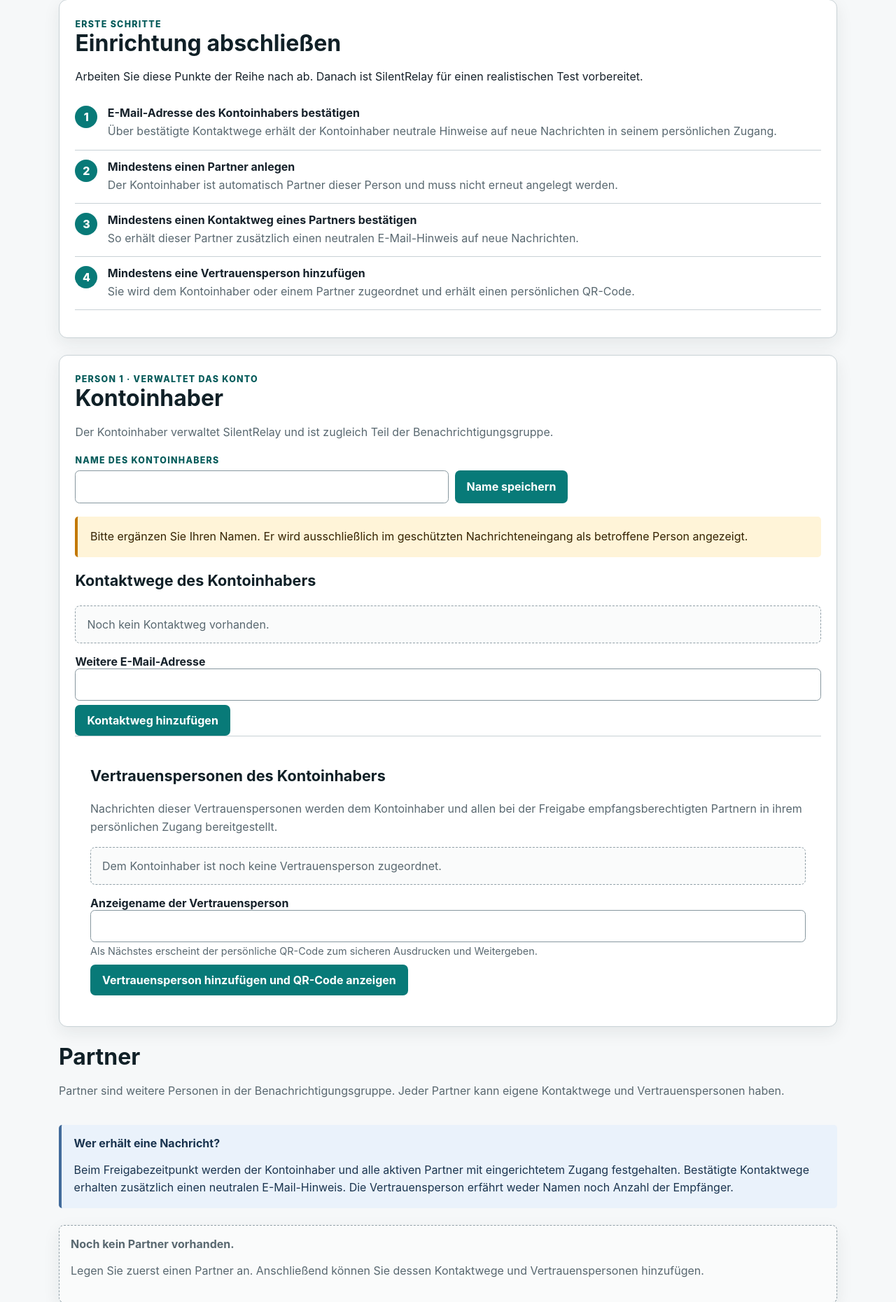
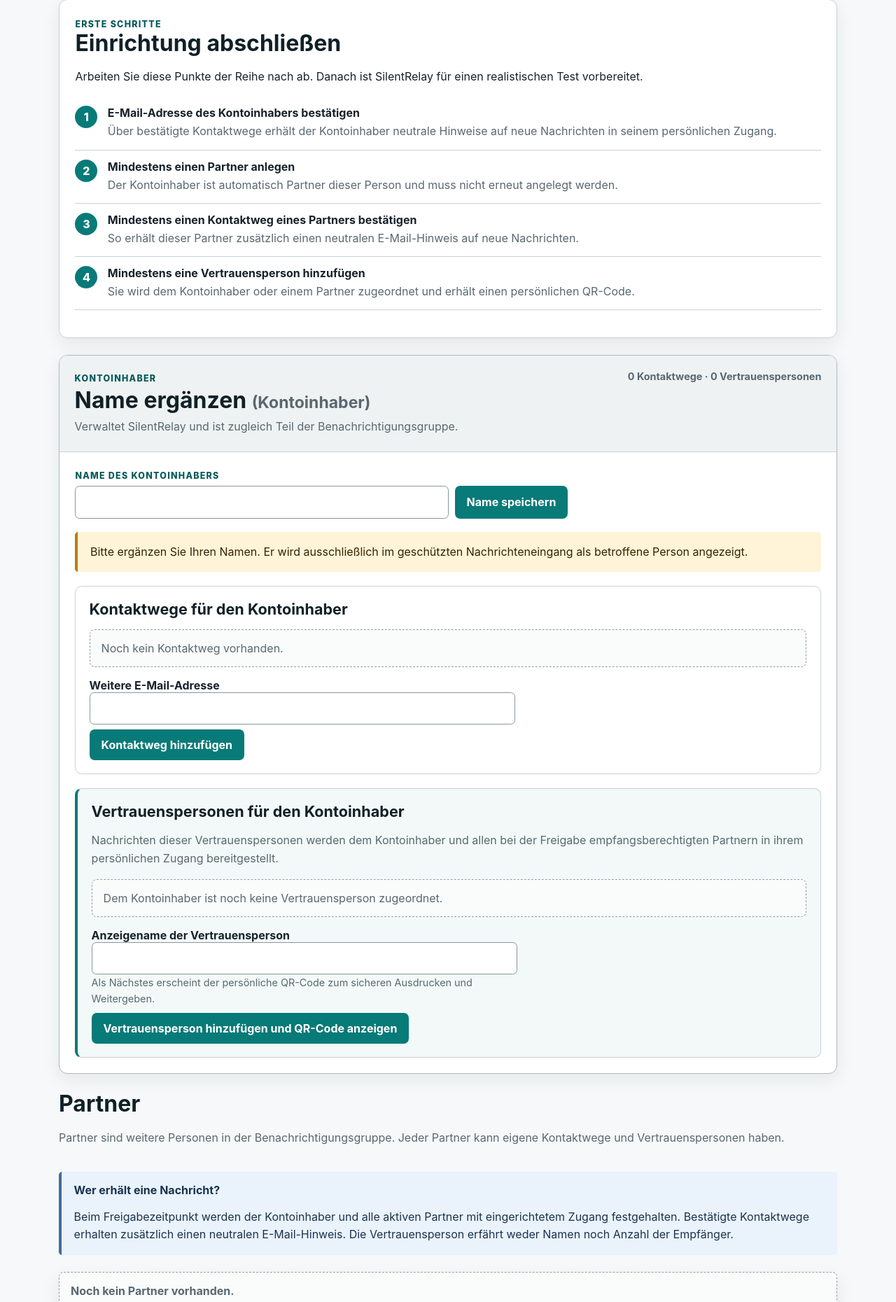
Before and after one commit to bndtblds/silent-relay, a FastAPI app: template app/templates/dashboard.html in a window 1280 px wide. Shown: the part 617-2477 px from the top of the page at 70% size. Run offline with FastAPI, Linux system fonts and the light colour scheme; the template is opened without the code that fills it, so the values that code supplies are empty; parts of the project's set-up code (start-up, migrations or seed data) failed here and were passed over.

Commit message:
Improve account person management layout

```diff
--- a/app/static/style.css
+++ b/app/static/style.css
@@ -71,6 +71,29 @@ textarea { min-height: 12rem; resize: vertical; }
 .panel, .partner-card { margin: 1.5rem 0; border: 1px solid var(--border); border-radius: .75rem; background: var(--surface); box-shadow: var(--shadow); }
 .panel { padding: 1.4rem; }
 .partner-card { overflow: hidden; }
+.person-card { border-color: #aebbc0; }
+.person-header { display: flex; align-items: flex-start; justify-content: space-between; gap: 1rem; padding: 1.35rem; background: var(--surface-muted); }
+.owner-card > .person-header { margin: -1.4rem -1.4rem 1.4rem; border-bottom: 1px solid var(--border); border-radius: .7rem .7rem 0 0; }
+.person-header h2 { margin: .25rem 0 .35rem; }
+.person-header h2 span, .person-header strong span { color: var(--muted); font-size: .72em; font-weight: 700; }
+.person-header p { margin: 0; color: var(--muted); }
+.person-summary { flex: 0 0 auto; color: var(--muted); font-size: .9rem; font-weight: 700; }
+.partner-card > summary.person-header { cursor: pointer; }
+.partner-card > summary.person-header > span:first-child { min-width: 0; }
+.partner-card > summary.person-header strong { display: block; margin: .2rem 0; color: #102027; font-size: 1.4rem; }
+.partner-card > summary.person-header small { display: block; color: var(--muted); font-weight: 650; }
+.partner-card[open] > summary.person-header { border-bottom: 1px solid var(--border); }
+.person-card-body { padding: 0 1.35rem 1.35rem; }
+.person-section { margin-top: 1.25rem; padding: 1.2rem; border: 1px solid var(--border); border-radius: .6rem; background: #fff; }
+.person-section h3 { margin: 0 0 .4rem; }
+.person-section > p { color: var(--muted); }
+.trusted-section { border-left: .3rem solid var(--accent); background: #f3f9f8; }
+.management-details { margin-bottom: 0; padding-top: .8rem; border-top: 1px solid var(--border); }
+.partner-management { margin: 1.25rem 0 0; padding: 1rem 1.2rem; border: 1px solid var(--border); border-radius: .6rem; background: var(--surface-muted); }
+.management-action { margin-top: 1rem; padding-top: .25rem; }
+.management-action + .management-action { padding-top: 1rem; border-top: 1px solid var(--border); }
+.management-action h3 { margin: 0 0 .25rem; font-size: 1.05rem; }
+.management-action p { margin: 0 0 .8rem; color: var(--muted); }
 .partner-header { display: flex; align-items: flex-start; justify-content: space-between; gap: 1rem; padding: 1.35rem; background: var(--surface-muted); }
 .partner-header h3 { margin: .2rem 0 0; }
 .partner-name-form { flex: 1; max-width: 44rem; }
@@ -235,6 +258,10 @@ th, td { padding: .7rem; border-bottom: 1px solid var(--border); text-align: lef
   .trusted-person-list .actions { justify-content: flex-start; }
   .settings-actions .danger-action { flex-basis: 100%; margin-left: 0; margin-top: .35rem; }
   .partner-header { align-items: flex-start; }
+  .person-header { display: block; }
+  .person-header > .badge, .person-summary { display: inline-block; margin-top: .7rem; }
+  .person-card-body { padding: 0 .8rem .8rem; }
+  .person-section { padding: 1rem; }
   .inline-edit { display: block; }
   .inline-edit button { width: 100%; margin-top: .55rem; }
   .secret-row { align-items: flex-start; }
--- a/app/templates/dashboard.html
+++ b/app/templates/dashboard.html
@@ -32,16 +32,18 @@
 <p class="success-message"><strong>SilentRelay ist einsatzbereit.</strong> Es gibt mindestens eine Vertrauensperson und mindestens einen berechtigten Empfänger.</p>
 {% endif %}
 
-<section class="panel" id="kontoinhaber">
-  <span class="eyebrow">Person 1 · verwaltet das Konto</span>
-  <div class="section-heading"><div><h2>Kontoinhaber</h2><p>Der Kontoinhaber verwaltet SilentRelay und ist zugleich Teil der Benachrichtigungsgruppe.</p></div></div>
+<section class="panel person-card owner-card" id="kontoinhaber">
+  <header class="person-header">
+    <div><span class="eyebrow">Kontoinhaber</span><h2>{{ owner_name or "Name ergänzen" }} <span>(Kontoinhaber)</span></h2><p>Verwaltet SilentRelay und ist zugleich Teil der Benachrichtigungsgruppe.</p></div>
+    <span class="person-summary">{{ contacts|length }} Kontaktweg{{ "e" if contacts|length != 1 else "" }} · {{ owner_people|length }} Vertrauensperson{{ "en" if owner_people|length != 1 else "" }}</span>
+  </header>
   <form class="partner-name-form owner-name-form" method="post" action="/account/name"><input type="hidden" name="csrf" value="{{ csrf }}"><label for="account-owner-name"><span class="eyebrow">Name des Kontoinhabers</span></label><div class="inline-edit"><input id="account-owner-name" name="name" maxlength="200" value="{{ owner_name }}" autocomplete="name" required><button>Name speichern</button></div></form>{% if not owner_name %}<p class="warning">Bitte ergänzen Sie Ihren Namen. Er wird ausschließlich im geschützten Nachrichteneingang als betroffene Person angezeigt.</p>{% else %}<p class="form-hint">Dieser Name wird ausschließlich im geschützten Nachrichteneingang als betroffene Person angezeigt.</p>{% endif %}
-  <h3>Kontaktwege des Kontoinhabers</h3>
+  <div class="person-section"><h3>Kontaktwege für {{ owner_name or "den Kontoinhaber" }}</h3>
   <ul class="item-list">{% for c in contacts %}<li><span><strong>{{ c.value }}</strong><span class="badge {{ 'success' if c.state == 'confirmed' else 'pending' }}">{{ {"confirmed": "Bestätigt", "review_pending": "Erneute Bestätigung ausstehend", "undeliverable": "Unzustellbar", "expired": "Bestätigung abgelaufen", "initial_pending": "Bestätigung ausstehend"}[c.state] }}</span>{% if c.delivery_failed %}<small class="error">Eine E-Mail an diese Adresse war endgültig unzustellbar. Bitte bestätigen Sie die Adresse erneut oder ersetzen Sie sie.</small>{% elif c.review_expired and not c.verified %}<small class="error">Diese Adresse wurde bei der regelmäßigen Prüfung nicht rechtzeitig bestätigt und wird nicht mehr benachrichtigt.</small>{% elif c.state == "review_pending" %}<small>Der persönliche Bestätigungslink wurde automatisch an diese Adresse gesendet.</small>{% endif %}</span><span class="actions">
   {% if not c.verified %}<form method="post" action="/account/contacts/{{ c.id }}/verify"><input type="hidden" name="csrf" value="{{ csrf }}"><button class="secondary">Bestätigung erneut senden</button></form>{% endif %}
   <form method="post" action="/account/contacts/{{ c.id }}/delete"><input type="hidden" name="csrf" value="{{ csrf }}"><button class="danger" data-confirm="Möchten Sie diesen Kontaktweg wirklich löschen?">Löschen</button></form></span></li>{% else %}<li class="empty-state">Noch kein Kontaktweg vorhanden.</li>{% endfor %}</ul>
-  <form class="add-form" method="post" action="/account/contacts"><input type="hidden" name="csrf" value="{{ csrf }}"><input type="hidden" name="owner_type" value="account"><label>Weitere E-Mail-Adresse<input type="email" name="value" required></label><button>Kontaktweg hinzufügen</button></form>
-  <div class="card-section inset-section"><h3>Vertrauenspersonen des Kontoinhabers</h3><p>Nachrichten dieser Vertrauenspersonen werden dem Kontoinhaber und allen bei der Freigabe empfangsberechtigten Partnern in ihrem persönlichen Zugang bereitgestellt.</p>
+  <form class="add-form" method="post" action="/account/contacts"><input type="hidden" name="csrf" value="{{ csrf }}"><input type="hidden" name="owner_type" value="account"><label>Weitere E-Mail-Adresse<input type="email" name="value" required></label><button>Kontaktweg hinzufügen</button></form></div>
+  <div class="person-section trusted-section"><h3>Vertrauenspersonen für {{ owner_name or "den Kontoinhaber" }}</h3><p>Nachrichten dieser Vertrauenspersonen werden dem Kontoinhaber und allen bei der Freigabe empfangsberechtigten Partnern in ihrem persönlichen Zugang bereitgestellt.</p>
     <ul class="item-list trusted-person-list">{% for person in owner_people %}<li><span><strong>{{ person.name or "Ohne Anzeigenamen" }}</strong><span class="badge {{ 'success' if person.ready else 'pending' }}">{{ "Einsatzbereit" if person.ready else ("Deaktiviert" if person.enrolled else ("Einrichtungsfrist abgelaufen" if person.expired else ("PIN-Einrichtung bis " + person.enrollment_deadline if person.active else "Deaktiviert"))) }}</span>{% if person.expired %}<small class="error">Erstellen Sie einen neuen QR-Zugang und geben Sie ihn erneut weiter.</small>{% elif not person.enrolled %}<small>Vor der PIN-Einrichtung kann keine Nachricht übermittelt werden.</small>{% endif %}</span><span class="actions">
     <form method="post" action="/account/trusted-persons/{{ person.id }}/rotate-token"><input type="hidden" name="csrf" value="{{ csrf }}"><button class="secondary" data-confirm="Der bisherige QR-Code wird sofort ungültig. Neuen Zugang erstellen?">Neuen QR-Zugang erstellen</button></form>
     <form method="post" action="/account/trusted-persons/{{ person.id }}/delete"><input type="hidden" name="csrf" value="{{ csrf }}"><button class="danger" data-confirm="Diese Vertrauensperson und ihren QR-Zugang dauerhaft löschen?">Löschen</button></form></span></li>{% else %}<li class="empty-state">Dem Kontoinhaber ist noch keine Vertrauensperson zugeordnet.</li>{% endfor %}</ul>
@@ -54,36 +56,41 @@
   <div class="explanation"><strong>Wer erhält eine Nachricht?</strong><p>Beim Freigabezeitpunkt werden der Kontoinhaber und alle aktiven Partner mit eingerichtetem Zugang festgehalten. Bestätigte Kontaktwege erhalten zusätzlich einen neutralen E-Mail-Hinweis. Die Vertrauensperson erfährt weder Namen noch Anzahl der Empfänger.</p></div>
   {% if not partners %}<div class="empty-state panel"><strong>Noch kein Partner vorhanden.</strong><p>Legen Sie zuerst einen Partner an. Anschließend können Sie dessen Kontaktwege und Vertrauenspersonen hinzufügen.</p></div>{% endif %}
 
-  <div class="partner-list">{% for p in partners %}<article class="partner-card">
-    <header class="partner-header">
+  <div class="partner-list">{% for p in partners %}<details class="partner-card person-card" {% if loop.first %}open{% endif %}>
+    <summary class="person-header">
+      <span><span class="eyebrow">Partner</span><strong>{{ p.name }} <span>(Partner)</span></strong><small>{{ p.contacts|length }} Kontaktweg{{ "e" if p.contacts|length != 1 else "" }} · {{ p.people|length }} Vertrauensperson{{ "en" if p.people|length != 1 else "" }}</small></span>
+      <span class="badge {{ 'success' if p.active else 'pending' }}">{{ "Aktiv" if p.active else "Deaktiviert" }}</span>
+    </summary>
+    <div class="person-card-body">
+    <section class="person-section person-name-section"><h3>Personendaten</h3>
       <form class="partner-name-form" method="post" action="/account/partners/{{ p.id }}/edit">
         <input type="hidden" name="csrf" value="{{ csrf }}">
         <label for="partner-name-{{ p.id }}"><span class="eyebrow">Partnername</span><span class="visually-hidden"> von {{ p.name }}</span></label>
         <div class="inline-edit"><input id="partner-name-{{ p.id }}" name="name" value="{{ p.name }}" required><button>Namen speichern</button></div>
       </form>
-      <span class="badge {{ 'success' if p.active else 'pending' }}">{{ "Aktiv" if p.active else "Deaktiviert" }}</span>
-    </header>
-    <div class="card-section"><h4>Persönlicher Zugang</h4><p><span class="badge {{ 'success' if p.access_enrolled else 'pending' }}">{{ "Eingerichtet" if p.access_enrolled else ("Einrichtungsfrist abgelaufen" if p.access_expired else "Einrichtung bis " + p.access_deadline) }}</span></p><p>Der geheime Link und QR-Code werden nur unmittelbar nach Erstellung angezeigt und niemals per E-Mail versendet.</p><form method="post" action="/account/partners/{{ p.id }}/rotate-access"><input type="hidden" name="csrf" value="{{ csrf }}"><button class="secondary" data-confirm="Der bisherige Link, das Passwort und alle Partnersitzungen werden sofort ungültig. Fortfahren?">Neuen Partnerzugang erzeugen</button></form></div>
-    <form method="post" action="/account/partners/{{ p.id }}/state/{{ 'disable' if p.active else 'enable' }}"><input type="hidden" name="csrf" value="{{ csrf }}"><button class="secondary">{{ 'Partner deaktivieren' if p.active else 'Partner aktivieren' }}</button></form>
-    <details class="partner-settings"><summary>Partner löschen</summary>
-      <p class="form-hint">Dabei werden auch alle Kontaktwege und Vertrauenspersonen dieses Partners dauerhaft gelöscht.</p>
-      <div class="actions"><form method="post" action="/account/partners/{{ p.id }}/delete"><input type="hidden" name="csrf" value="{{ csrf }}"><button class="danger" data-confirm="Partner, Kontaktwege und Vertrauenspersonen wirklich dauerhaft löschen?">Partner endgültig löschen</button></form></div>
-    </details>
+    </section>
+    <section class="person-section"><h3>Persönlicher Zugang</h3><p><span class="badge {{ 'success' if p.access_enrolled else 'pending' }}">{{ "Eingerichtet" if p.access_enrolled else ("Einrichtungsfrist abgelaufen" if p.access_expired else "Einrichtung bis " + p.access_deadline) }}</span></p><p>Der geheime Link und QR-Code werden nur unmittelbar nach Erstellung angezeigt und niemals per E-Mail versendet.</p><details class="management-details"><summary>Zugang ersetzen</summary><p class="form-hint">Der bisherige Link, das Passwort und alle Partnersitzungen werden sofort ungültig.</p><form method="post" action="/account/partners/{{ p.id }}/rotate-access"><input type="hidden" name="csrf" value="{{ csrf }}"><button class="secondary" data-confirm="Der bisherige Link, das Passwort und alle Partnersitzungen werden sofort ungültig. Fortfahren?">Neuen Partnerzugang erzeugen</button></form></details></section>
 
-    <section class="card-section"><h4>Kontaktwege des Partners</h4><p>Bestätigte Kontaktwege dieses Partners erhalten neutrale E-Mail-Hinweise. Der geschützte Nachrichteneingang funktioniert unabhängig davon.</p>
+    <section class="person-section"><h3>Kontaktwege für {{ p.name }}</h3><p>Bestätigte Kontaktwege dieses Partners erhalten neutrale E-Mail-Hinweise. Der geschützte Nachrichteneingang funktioniert unabhängig davon.</p>
       <ul class="item-list">{% for c in p.contacts %}<li><span><strong>{{ c.value }}</strong><span class="badge {{ 'success' if c.state == 'confirmed' else 'pending' }}">{{ {"confirmed": "Bestätigt", "review_pending": "Erneute Bestätigung ausstehend", "undeliverable": "Unzustellbar", "expired": "Bestätigung abgelaufen", "initial_pending": "Bestätigung ausstehend"}[c.state] }}</span>{% if c.delivery_failed %}<small class="error">Eine E-Mail an diese Adresse war endgültig unzustellbar. Bitte bestätigen Sie die Adresse erneut oder ersetzen Sie sie.</small>{% elif c.review_expired and not c.verified %}<small class="error">Diese Adresse wurde bei der regelmäßigen Prüfung nicht rechtzeitig bestätigt und wird nicht mehr benachrichtigt.</small>{% elif c.state == "review_pending" %}<small>Der persönliche Bestätigungslink wurde automatisch an diese Adresse gesendet.</small>{% endif %}</span><span class="actions">
       {% if not c.verified %}<form method="post" action="/account/contacts/{{ c.id }}/verify"><input type="hidden" name="csrf" value="{{ csrf }}"><button class="secondary">Bestätigung erneut senden</button></form>{% endif %}
       <form method="post" action="/account/contacts/{{ c.id }}/delete"><input type="hidden" name="csrf" value="{{ csrf }}"><button class="danger" data-confirm="Diesen Kontaktweg wirklich löschen?">Löschen</button></form></span></li>{% else %}<li class="empty-state">Noch kein Kontaktweg für diesen Partner.</li>{% endfor %}</ul>
       <form class="add-form" method="post" action="/account/contacts"><input type="hidden" name="csrf" value="{{ csrf }}"><input type="hidden" name="owner_type" value="partner"><input type="hidden" name="owner_id" value="{{ p.id }}"><label>E-Mail-Adresse<input type="email" name="value" required></label><button>Kontaktweg hinzufügen</button></form>
     </section>
 
-    <section class="card-section"><h4>Vertrauenspersonen</h4><p>Jede Vertrauensperson erhält einen eigenen geheimen QR-Code zum Absenden einer Nachricht.</p>
+    <section class="person-section trusted-section"><h3>Vertrauenspersonen für {{ p.name }}</h3><p>Jede Vertrauensperson erhält einen eigenen geheimen QR-Code zum Absenden einer Nachricht.</p>
       <ul class="item-list trusted-person-list">{% for person in p.people %}<li><span><strong>{{ person.name or "Ohne Anzeigenamen" }}</strong><span class="badge {{ 'success' if person.ready else 'pending' }}">{{ "Einsatzbereit" if person.ready else ("Deaktiviert" if person.enrolled else ("Einrichtungsfrist abgelaufen" if person.expired else ("PIN-Einrichtung bis " + person.enrollment_deadline if person.active else "Deaktiviert"))) }}</span>{% if person.expired %}<small class="error">Erstellen Sie einen neuen QR-Zugang und geben Sie ihn erneut weiter.</small>{% elif not person.enrolled %}<small>Vor der PIN-Einrichtung kann keine Nachricht übermittelt werden.</small>{% endif %}</span><span class="actions">
       <form method="post" action="/account/trusted-persons/{{ person.id }}/rotate-token"><input type="hidden" name="csrf" value="{{ csrf }}"><button class="secondary" data-confirm="Der bisherige QR-Code wird sofort ungültig. Neuen Zugang erstellen?">Neuen QR-Zugang erstellen</button></form>
       <form method="post" action="/account/trusted-persons/{{ person.id }}/delete"><input type="hidden" name="csrf" value="{{ csrf }}"><button class="danger" data-confirm="Diese Vertrauensperson und ihren QR-Zugang dauerhaft löschen?">Löschen</button></form></span></li>{% else %}<li class="empty-state">Noch keine Vertrauensperson für diesen Partner.</li>{% endfor %}</ul>
       <form class="add-form" method="post" action="/account/partners/{{ p.id }}/trusted-persons"><input type="hidden" name="csrf" value="{{ csrf }}"><label>Anzeigename der Vertrauensperson<input name="name"></label><p class="form-hint">Als Nächstes erscheint der persönliche QR-Code. Drucken Sie ihn aus oder speichern Sie ihn sicher und geben Sie ihn nur dieser Person.</p><button>Vertrauensperson hinzufügen und QR-Code anzeigen</button></form>
     </section>
-  </article>{% endfor %}</div>
+
+    <details class="partner-management"><summary>Partner verwalten</summary>
+      <div class="management-action"><h3>{{ 'Partner deaktivieren' if p.active else 'Partner aktivieren' }}</h3><p>{{ 'Der persönliche Zugang und der Nachrichteneingang werden gesperrt. Die Daten bleiben erhalten.' if p.active else 'Der Partner kann seinen eingerichteten persönlichen Zugang wieder verwenden.' }}</p><form method="post" action="/account/partners/{{ p.id }}/state/{{ 'disable' if p.active else 'enable' }}"><input type="hidden" name="csrf" value="{{ csrf }}"><button class="secondary">{{ 'Partner deaktivieren' if p.active else 'Partner aktivieren' }}</button></form></div>
+      <div class="management-action danger-zone"><h3>Partner dauerhaft löschen</h3><p>Dabei werden auch alle Kontaktwege und Vertrauenspersonen dieses Partners dauerhaft gelöscht.</p><form method="post" action="/account/partners/{{ p.id }}/delete"><input type="hidden" name="csrf" value="{{ csrf }}"><button class="danger" data-confirm="Partner, Kontaktwege und Vertrauenspersonen wirklich dauerhaft löschen?">Partner endgültig löschen</button></form></div>
+    </details>
+    </div>
+  </details>{% endfor %}</div>
 
   <div class="panel add-partner"><h3>Weiteren Partner hinzufügen</h3><form class="add-form" method="post" action="/account/partners"><input type="hidden" name="csrf" value="{{ csrf }}"><label>Name des Partners<input name="name" required></label><p class="form-hint">Als Nächstes wird der persönliche Partnerzugang genau einmal angezeigt.</p><button>Partner hinzufügen und Zugang anzeigen</button></form></div>
 </section>
--- a/app/version.py
+++ b/app/version.py
@@ -1,3 +1,3 @@
 """Canonical SilentRelay version."""
 
-__version__ = "1.3.1"
+__version__ = "1.3.2"
```
Also changed, not shown: tests/test_http.py (+8 -2 lines), tests/test_version.py (+1 -1 lines).
